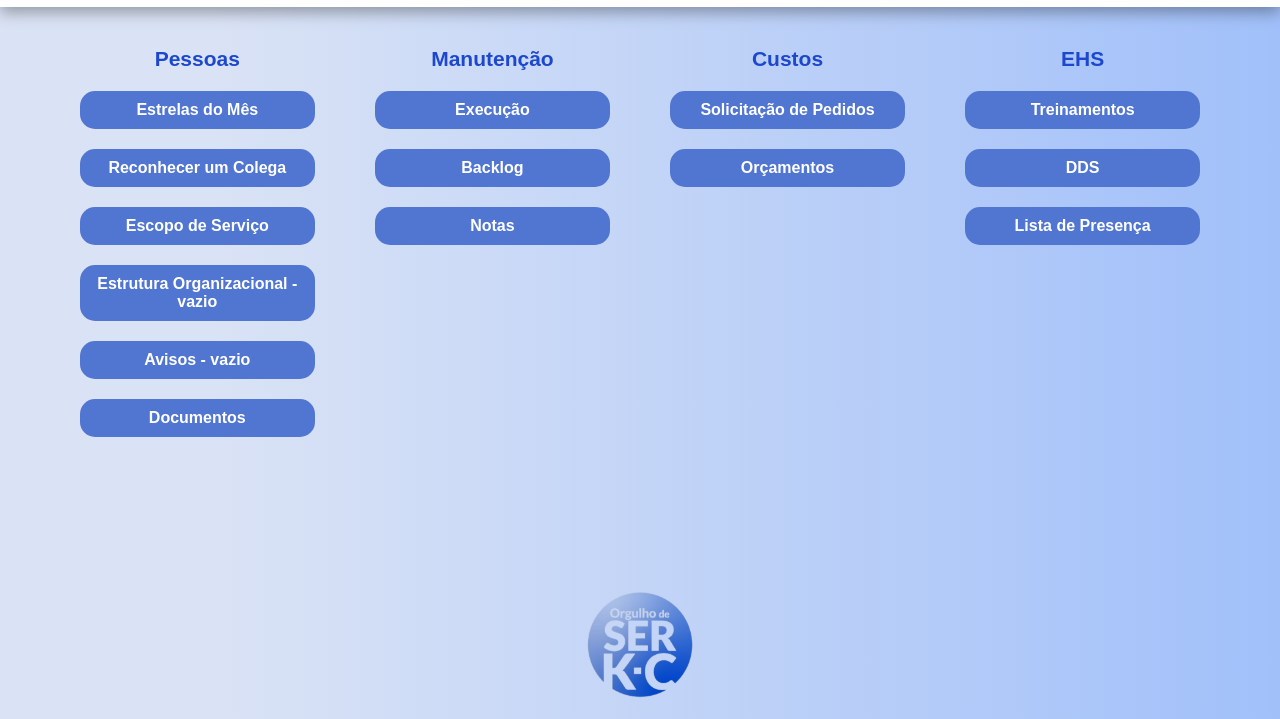
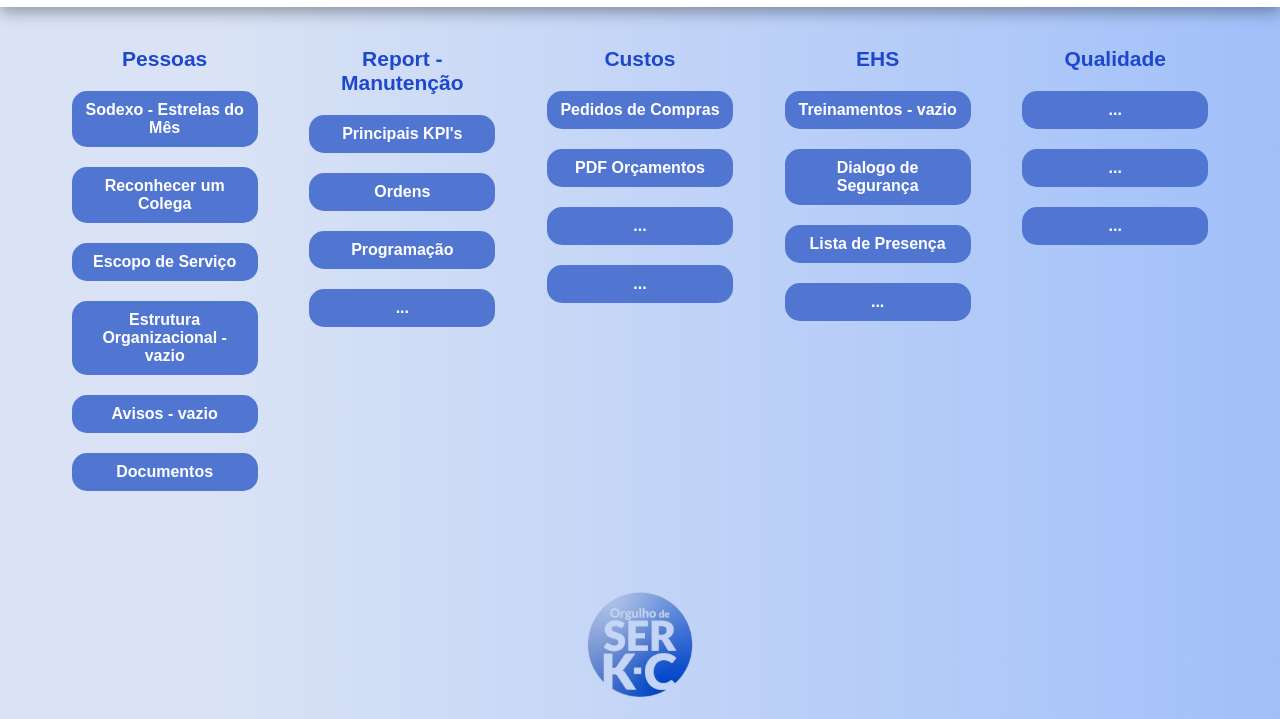
Before and after one commit to brunode7esus/HardService, a plain HTML site: page Hardservice-main/Index.Html in a window 1280 px wide. Shown: the part 106-825 px from the top of the page. Drawn offline with Linux system fonts and the light colour scheme.

Commit message:
att: botões novos

```diff
--- a/Hardservice-main/Index.Html
+++ b/Hardservice-main/Index.Html
@@ -44,12 +44,19 @@
             </div>
 
             <a style="text-decoration: none;"
-                href="https://kimberlyclark-my.sharepoint.com/personal/bruno_dejesus_kcc_com/Lists/Sodexo%20%20Estrela%20do%20ms/AllItems.aspx" target="_blank">
+                href="https://kimberlyclark-my.sharepoint.com/personal/bruno_dejesus_kcc_com/Lists/Sodexo%20%20Estrela%20do%20ms/Galeria.aspx"
+                target="_blank">
                 <div class="informacoes">
-                    <h3>Estrelas do Mês</h3>
+                    <h3>Sodexo - Estrelas do Mês</h3>
                 </div>
             </a>
-            <a style="text-decoration: none;" href="https://kimberlyclark.sharepoint.com/Sites/H945/Lists/Suzano%20%20Estrelas%20do%20Ms/AllItems.aspx" target="_blank"><div class="informacoes"><h3>Reconhecer um Colega</h3></div></a>
+            <a style="text-decoration: none;"
+                href="https://kimberlyclark.sharepoint.com/Sites/H945/Lists/Suzano%20%20Estrelas%20do%20Ms/AllItems.aspx"
+                target="_blank">
+                <div class="informacoes">
+                    <h3>Reconhecer um Colega</h3>
+                </div>
+            </a>
             <a style="text-decoration: none;"
                 href="https://kimberlyclark.sharepoint.com/sites/Y6228/Shared%20Documents/Forms/AllItems.aspx?id=%2Fsites%2FY6228%2FShared%20Documents%2FGeneral%2F13%20%2D%20QUADRO%20INTERATIVO%2FESCOPO%20DE%20TRABALHO&p=true&ga=1"
                 target="_blank">
@@ -79,30 +86,34 @@
 
         <div class="coluna">
             <div class="cabecalho">
-                <h2>Manutenção</h2>
+                <h2>Report - Manutenção</h2>
             </div>
             <a style="text-decoration: none;"
                 href="https://app.powerbi.com/groups/cfca818e-1113-48e2-bbd6-c682dd473fb8/reports/43f85126-f5fc-4b41-af38-f37978cec38a/85d457c7df959663d37a?ctid=fee2180b-69b6-4afe-9f14-ccd70bd4c737&experience=power-bi"
                 target="_blank">
                 <div class="informacoes">
-                    <h3>Execução</h3>
+                    <h3>Principais KPI's</h3>
                 </div>
             </a>
             <a style="text-decoration: none;"
-                href="https://app.powerbi.com/groups/cfca818e-1113-48e2-bbd6-c682dd473fb8/reports/43f85126-f5fc-4b41-af38-f37978cec38a/85d457c7df959663d37a?ctid=fee2180b-69b6-4afe-9f14-ccd70bd4c737&experience=power-bi"
+                href="https://app.powerbi.com/groups/cfca818e-1113-48e2-bbd6-c682dd473fb8/reports/43f85126-f5fc-4b41-af38-f37978cec38a/e17a20f66d77bfac6f78?ctid=fee2180b-69b6-4afe-9f14-ccd70bd4c737&experience=power-bi"
                 target="_blank">
                 <div class="informacoes">
-                    <h3>Backlog</h3>
+                    <h3>Ordens</h3>
                 </div>
             </a>
             <a style="text-decoration: none;"
-                href="https://app.powerbi.com/groups/cfca818e-1113-48e2-bbd6-c682dd473fb8/reports/43f85126-f5fc-4b41-af38-f37978cec38a/85d457c7df959663d37a?ctid=fee2180b-69b6-4afe-9f14-ccd70bd4c737&experience=power-bi"
+                href="https://app.powerbi.com/groups/cfca818e-1113-48e2-bbd6-c682dd473fb8/reports/43f85126-f5fc-4b41-af38-f37978cec38a/896c4103923f0ba75906?ctid=fee2180b-69b6-4afe-9f14-ccd70bd4c737&experience=power-bi"
                 target="_blank">
                 <div class="informacoes">
-                    <h3>Notas</h3>
+                    <h3>Programação</h3>
                 </div>
             </a>
-            <!--<a style="text-decoration: none;" href="" target="_blank"><div class="informacoes" ><h3>...</h3></div></a>-->
+            <a style="text-decoration: none;" href="" target="_blank">
+                <div class="informacoes">
+                    <h3>...</h3>
+                </div>
+            </a>
         </div>
 
         <div class="coluna">
@@ -110,21 +121,28 @@
                 <h2>Custos</h2>
             </div>
             <a style="text-decoration: none;"
-                href="https://kimberlyclark.sharepoint.com/sites/Y6228/Lists/Pedidos%20de%20Compras/Pedidos%20de%20Compras.aspx?env=WebViewList"
-                target="_blank">
+                href="https://kimberlyclark.sharepoint.com/sites/Y6228/Lists/Compras/AllItems.aspx" target="_blank">
                 <div class="informacoes">
-                    <h3>Solicitação de Pedidos</h3>
+                    <h3>Pedidos de Compras</h3>
                 </div>
             </a>
             <a style="text-decoration: none;"
                 href="https://kimberlyclark.sharepoint.com/:f:/r/sites/Y6228/Shared%20Documents/General/00%20-%20GEST%C3%83O/04%20-%20Custo/OR%C3%87AMENTOS?csf=1&web=1&e=tCBfp7"
                 target="_blank">
                 <div class="informacoes">
-                    <h3>Orçamentos</h3>
+                    <h3>PDF Orçamentos</h3>
                 </div>
             </a>
-            <!--<a style="text-decoration: none;" href="" target="_blank"><div class="informacoes"><h3>...</h3></div></a>
-            <a style="text-decoration: none;" href="" target="_blank"><div class="informacoes"><h3>...</h3></div></a>-->
+            <a style="text-decoration: none;" href="" target="_blank">
+                <div class="informacoes">
+                    <h3>...</h3>
+                </div>
+            </a>
+            <a style="text-decoration: none;" href="" target="_blank">
+                <div class="informacoes">
+                    <h3>...</h3>
+                </div>
+            </a>
         </div>
 
         <div class="coluna">
@@ -133,14 +151,14 @@
             </div>
             <a style="text-decoration: none;" href="" target="_blank">
                 <div class="informacoes">
-                    <h3>Treinamentos</h3>
+                    <h3>Treinamentos - vazio</h3>
                 </div>
             </a>
             <a style="text-decoration: none;"
-                href="https://kimberlyclark.sharepoint.com/Sites/H945/Suzano/Forms/AllItems.aspx?viewid=c20eff85%2Daf0a%2D4b76%2Dab1f%2D5816f085532c&id=%2FSites%2FH945%2FSuzano%2FSEGURAN%C3%87A%2FDialogo%20de%20Seguran%C3%A7a"
+                href="https://kimberlyclark.sharepoint.com/Sites/H945/Suzano/Forms/AllItems.aspx?id=%2FSites%2FH945%2FSuzano%2FSEGURAN%C3%87A%2FDialogo%20de%20Seguran%C3%A7a%20e%20Meio%20Ambiente%2F2025%5FDEHS%20Reestruturado%2F1%2E6%20DEHS%5FMANUTEN%C3%87%C3%83O&viewid=c20eff85%2Daf0a%2D4b76%2Dab1f%2D5816f085532c"
                 target="_blank">
                 <div class="informacoes">
-                    <h3>DDS</h3>
+                    <h3>Dialogo de Segurança</h3>
                 </div>
             </a>
             <a style="text-decoration: none;"
@@ -150,19 +168,35 @@
                     <h3>Lista de Presença</h3>
                 </div>
             </a>
-            <!--<a style="text-decoration: none;" href=""><div class="informacoes"><h3>...</h3></div></a>-->
+            <a style="text-decoration: none;" href="">
+                <div class="informacoes">
+                    <h3>...</h3>
+                </div>
+            </a>
         </div>
 
 
-        <!--<div class="coluna">
+        <div class="coluna">
             <div class="cabecalho">
                 <h2>Qualidade</h2>
             </div>
-            <a style="text-decoration: none;" href="" target="_blank"><div class="informacoes"><h3>...</h3></div></a>
-            <a style="text-decoration: none;" href="" target="_blank"><div class="informacoes"><h3>...</h3></div></a>
-            <a style="text-decoration: none;" href="" target="_blank"<div class="informacoes"><h3>...</h3></div></a>
-            <a style="text-decoration: none;" href="" target="_blank"><div class="informacoes"><h3>...</h3></div></a>
-        </div> -->
+            <a style="text-decoration: none;" href="" target="_blank">
+                <div class="informacoes">
+                    <h3>...</h3>
+                </div>
+            </a>
+            <a style="text-decoration: none;" href="" target="_blank">
+                <div class="informacoes">
+                    <h3>...</h3>
+                </div>
+            </a>
+            <a style="text-decoration: none;" href="" target="_blank">
+                <div class="informacoes">
+                    <h3>...</h3>
+                </div>
+            </a>
+        </div>
+    </div>
 
     </div>
 
--- a/Hardservice-main/Style.css
+++ b/Hardservice-main/Style.css
@@ -91,7 +91,7 @@ body {
     display: flex;
     flex-direction: column;
     justify-content: space-between;
-    width: 19%;
+    width: 15%;
     display: block;
 
 }
```
